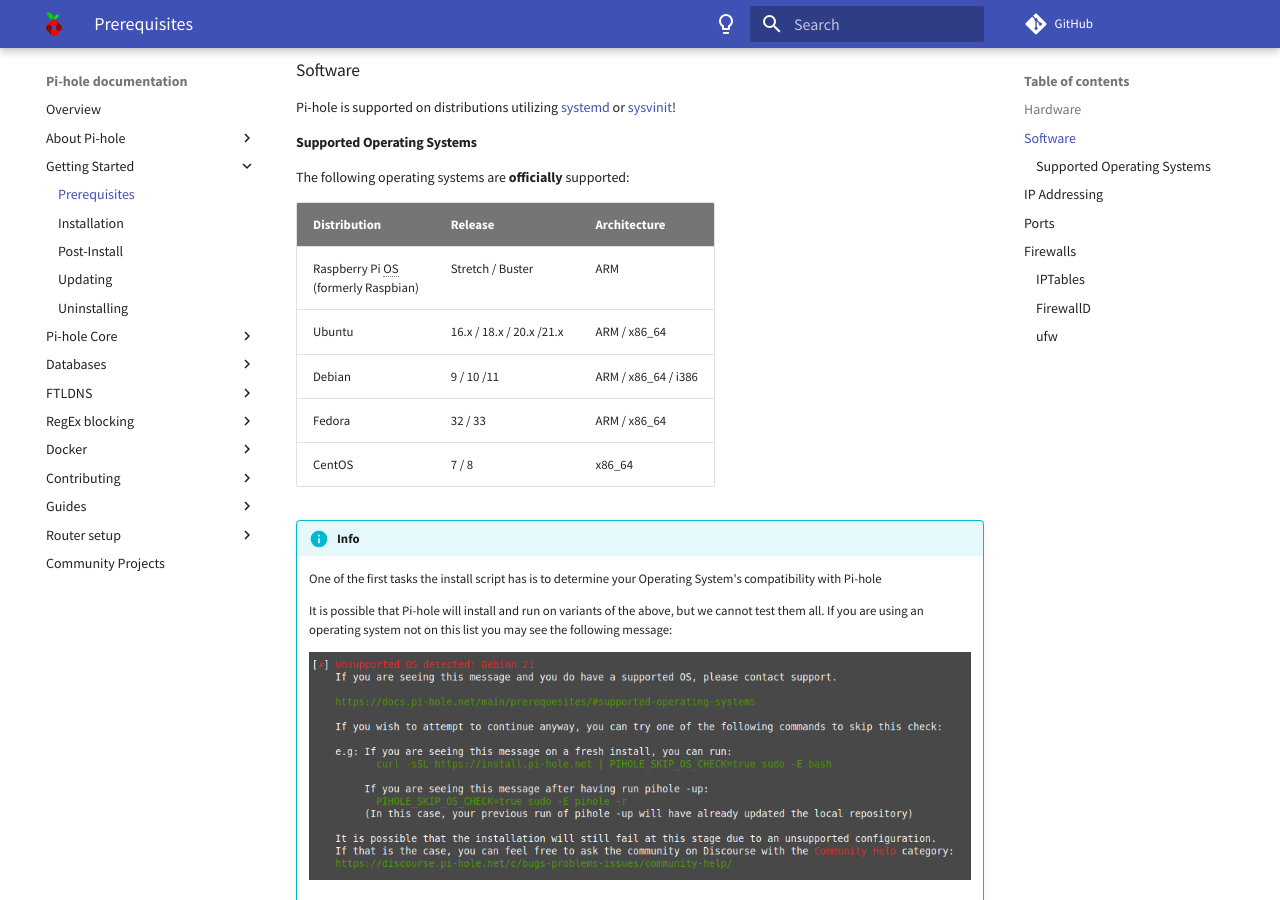
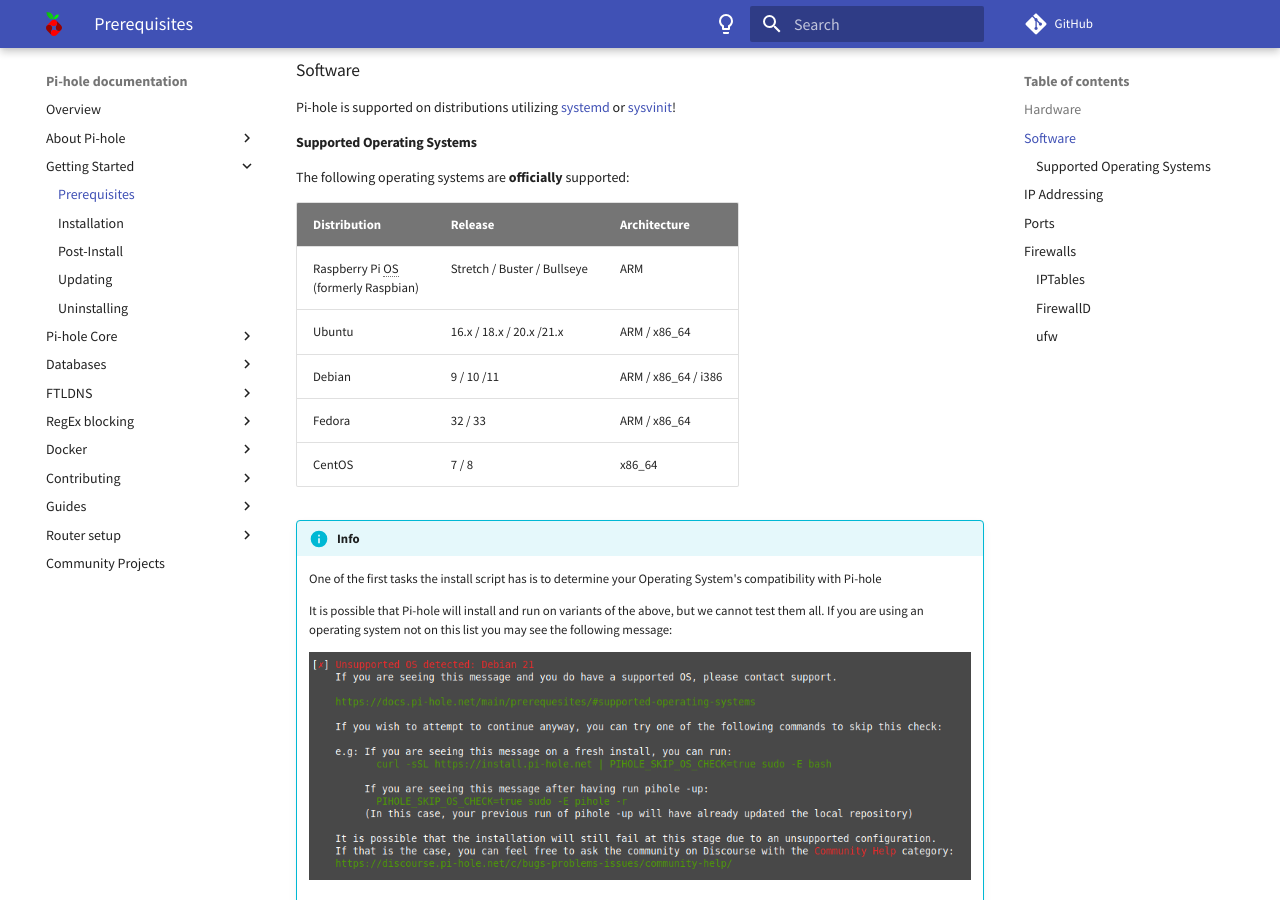
Before and after one commit to pi-hole/docs, an MkDocs documentation site: the page built from docs/main/prerequisites.md, in a window 1280 px wide and 900 px high, scrolled down 321 px. Built offline with MkDocs 1.6.1 and Material for MkDocs 9.7.7, drawn with Linux system fonts in a browser that asks for light colours; comment, search, counter and statistics services are not loaded.

Commit message:
Add Raspbian Bullseye to supported distros
Signed-off-by: yubiuser <ckoenig@posteo.de>

```diff
--- a/docs/main/prerequisites.md
+++ b/docs/main/prerequisites.md
@@ -24,7 +24,7 @@
 
 | Distribution | Release          | Architecture        |
 | ------------ | ---------------- | ------------------- |
-| Raspberry Pi OS <br>(formerly Raspbian)     | Stretch / Buster | ARM                 |
+| Raspberry Pi OS <br>(formerly Raspbian)     | Stretch / Buster / Bullseye | ARM                 |
 | Ubuntu       | 16.x / 18.x / 20.x /21.x     | ARM / x86_64        |
 | Debian       | 9 / 10 /11          | ARM / x86_64 / i386 |
 | Fedora       | 32 / 33          | ARM / x86_64        |
```
